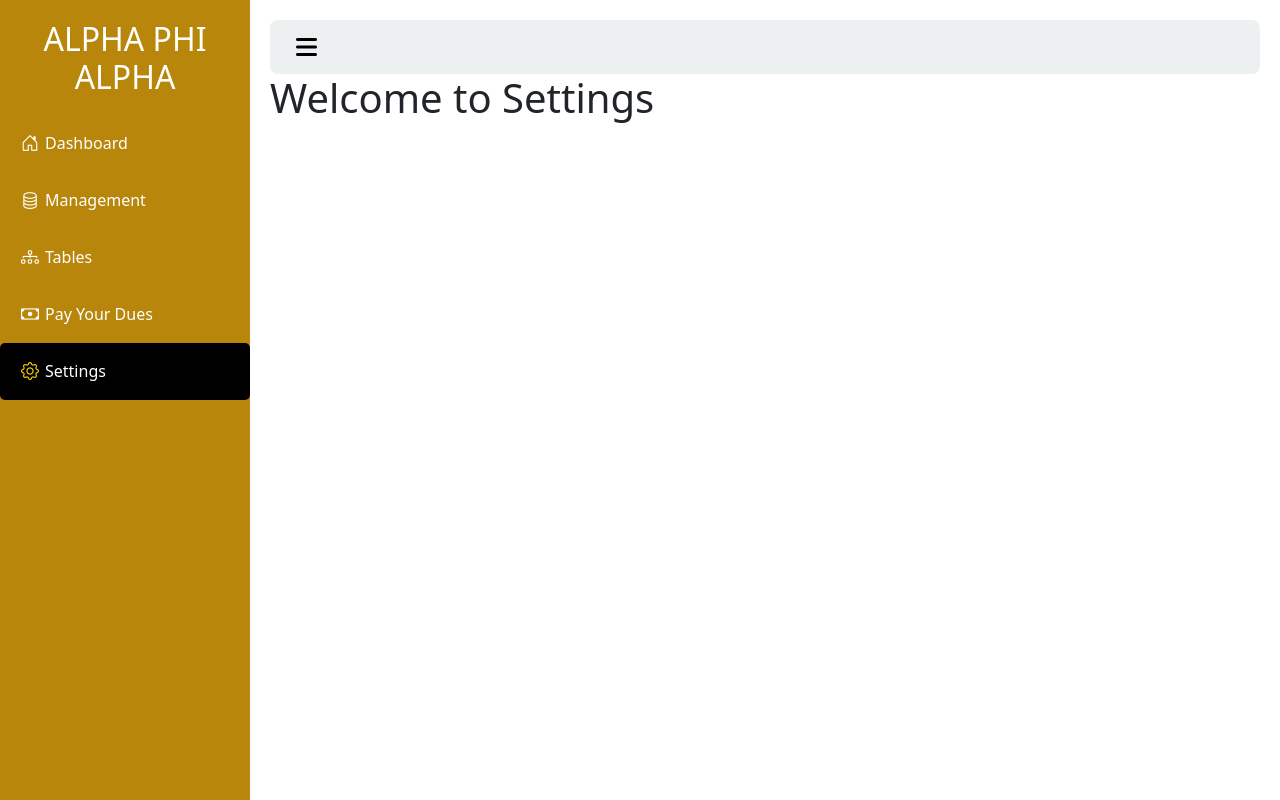
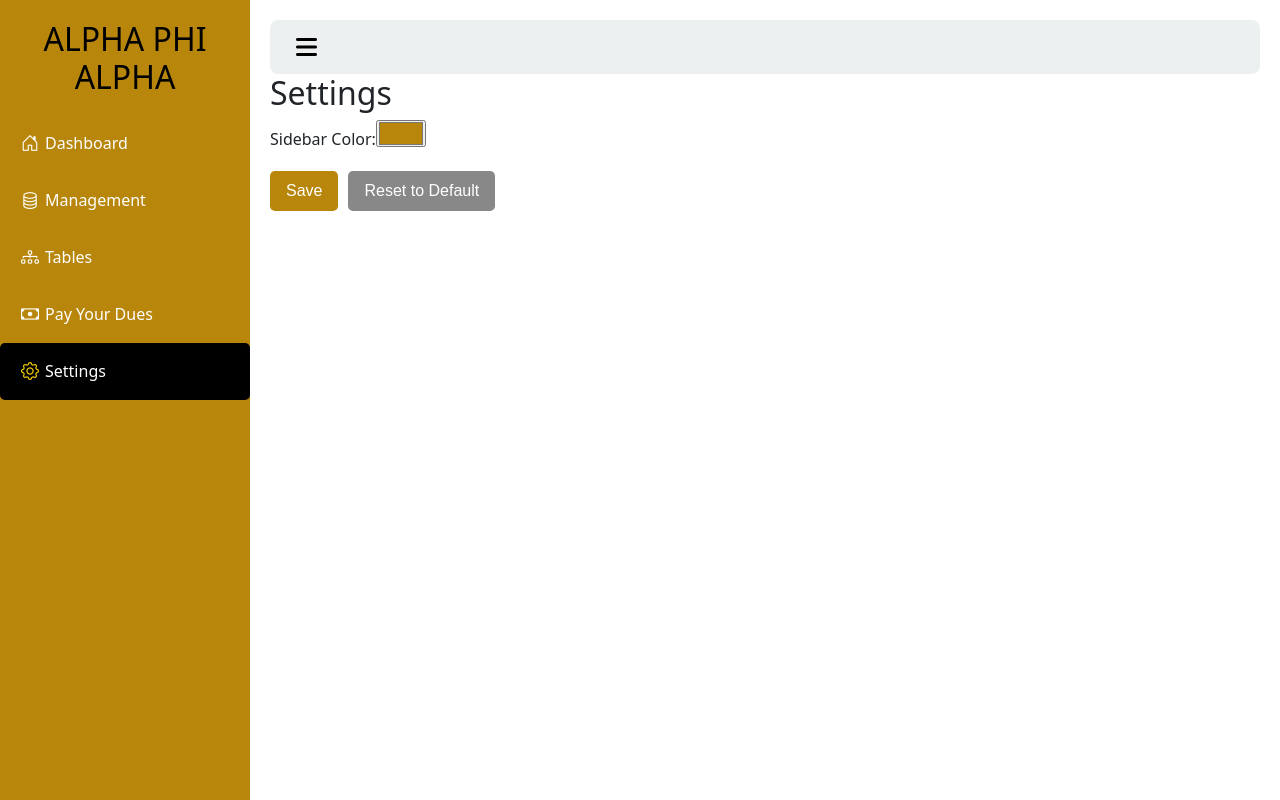
Before and after one commit to KIK48/Admin_Panel_NEXTJS, a Next.js app: page /settingsPg in a window 1280 px wide. Built offline with nearby package versions, Linux system fonts and the light colour scheme.

Commit message:
Added something settings

```diff
--- /dev/null
+++ b/public/css/settings.css
@@ -0,0 +1,25 @@
+.save-btn,
+.reset-btn {
+  margin-top: 20px;
+  margin-right: 10px;
+  padding: 8px 16px;
+  background-color: var(--sidebar-color);
+  color: white;
+  border: none;
+  border-radius: 5px;
+  font-family: var(--font-body);
+  cursor: pointer;
+  transition: background-color 0.3s ease;
+}
+
+.reset-btn {
+  background-color: #888;
+}
+
+.reset-btn:hover {
+  background-color: #666;
+}
+
+.save-btn:hover {
+  background-color: #a37200;
+}
--- a/public/css/style.css
+++ b/public/css/style.css
@@ -23,8 +23,8 @@
   text-align: center;
   width: 250px;
   height: 100vh;
-  background: var(--gold);
-  color: white;
+  background: var(--sidebar-color);
+  color: var(--sidebar-text-color);
   position: fixed;
   padding-top: 20px;
   transition: width 0.3s ease;
--- a/src/components/Layout.js
+++ b/src/components/Layout.js
@@ -1,14 +1,21 @@
 // src/components/Layout.js
 
-import { useState } from 'react';
+import { useState, useEffect } from 'react';
 import Sidebar from './sidebar';
 import Navbar from './navbar';
 import Head from 'next/head'
 
 export default function Layout({ children }) {
   const [isCollapsed, setIsCollapsed] = useState(false);
+  const [sidebarColor, setSidebarColor] = useState('var(--gold)');
 
   const toggleSidebar = () => setIsCollapsed((prev) => !prev);
+  useEffect(() => {
+    const savedColor = localStorage.getItem('sidebarColor');
+    if (savedColor) {
+      setSidebarColor(savedColor);
+    }
+  },[]);
 
   return (
     <>
@@ -21,6 +28,7 @@
         <link rel="stylesheet" href="/css/style.css" />
         <link rel="stylesheet" href="/css/dashboard.css" />
         <link rel="stylesheet" href="/css/card.css" />
+        <link rel="stylesheet" href="/css/settings.css"></link>
 
         {/* Bootstrap and icons */}
         <link
@@ -43,7 +51,7 @@
       </Head>
 
       <div className="d-flex">
-        <Sidebar isCollapsed={isCollapsed}/>
+        <Sidebar isCollapsed={isCollapsed} sidebarColor={sidebarColor}/>
 
         <div id="main-content" className="main-content flex-grow-1">
         <Navbar toggleSidebar={toggleSidebar} username="KIK48" />
--- a/src/components/sidebar.js
+++ b/src/components/sidebar.js
@@ -18,7 +18,7 @@
 
 
   return (
-    <div id="sidebar" className={`sidebar ${isCollapsed ? 'collapsed' : ''}`}>
+    <div id="sidebar" className={`sidebar ${isCollapsed ? 'collapsed' : ''}`} style={{ backgroundColor: '--sidebar-color' }}>
       {/* Sidebar Header */}
       <div className="sidebar-header">
         <h2 id="sidebar-logo">ALPHA PHI ALPHA</h2>
--- a/src/pages/settingsPg.js
+++ b/src/pages/settingsPg.js
@@ -1,9 +1,90 @@
+import { useEffect, useState } from 'react';
 import Layout from '../components/Layout';
 
 export default function Settings() {
+  const defaultHex = '#B8860B'; // Dark goldenrod
+  const defaultCSS = 'var(--gold)';
+
+  const [tempColor, setTempColor] = useState(defaultHex);
+  const [savedColor, setSavedColor] = useState(defaultCSS);
+
+  // 🧠 Helper: Pick white or black text depending on background
+  const getContrastColor = (hex) => {
+    const r = parseInt(hex.slice(1, 3), 16);
+    const g = parseInt(hex.slice(3, 5), 16);
+    const b = parseInt(hex.slice(5, 7), 16);
+    const brightness = (r * 299 + g * 587 + b * 114) / 1000;
+    return brightness > 125 ? '#000000' : '#ffffff';
+  };
+
+  // 🎨 Apply all theme variables
+  const applyThemeColor = (color) => {
+    const root = document.documentElement;
+    const textColor = getContrastColor(color);
+
+    root.style.setProperty('--sidebar-color', color);
+    root.style.setProperty('--sidebar-text-color', textColor);
+    root.style.setProperty('--sidebar-icon-color', textColor);
+    root.style.setProperty('--button-color', color);
+    root.style.setProperty('--button-text-color', textColor);
+  };
+
+  // 🔁 Load color on mount
+  useEffect(() => {
+    if (typeof window !== 'undefined') {
+      const stored = localStorage.getItem('sidebarColor');
+      if (stored) {
+        setTempColor(stored);
+        setSavedColor(stored);
+        applyThemeColor(stored);
+      } else {
+        applyThemeColor(defaultHex);
+      }
+    }
+  }, []);
+
+  // 🎯 When color is selected
+  const handleColorChange = (e) => {
+    setTempColor(e.target.value);
+  };
+
+  // 💾 Save button
+  const handleSave = () => {
+    if (typeof window !== 'undefined') {
+      localStorage.setItem('sidebarColor', tempColor);
+    }
+    setSavedColor(tempColor);
+    applyThemeColor(tempColor);
+  };
+
+  // ♻️ Reset to default
+  const handleReset = () => {
+    if (typeof window !== 'undefined') {
+      localStorage.removeItem('sidebarColor');
+    }
+    setTempColor(defaultHex);
+    setSavedColor(defaultCSS);
+    applyThemeColor(defaultHex);
+  };
+
   return (
     <Layout>
-      <h1>Welcome to Settings</h1>
+      <div className="settings-page">
+        <h2>Settings</h2>
+
+        <div className="setting-group">
+          <label htmlFor="sidebarColor">Sidebar Color:</label>
+          <input
+            type="color"
+            id="sidebarColor"
+            value={tempColor}
+            onChange={handleColorChange}
+          />
+        </div>
+
+        <button onClick={handleSave} className="save-btn">Save</button>
+        <button onClick={handleReset} className="reset-btn">Reset to Default</button>
+      </div>
     </Layout>
   );
 }
```
